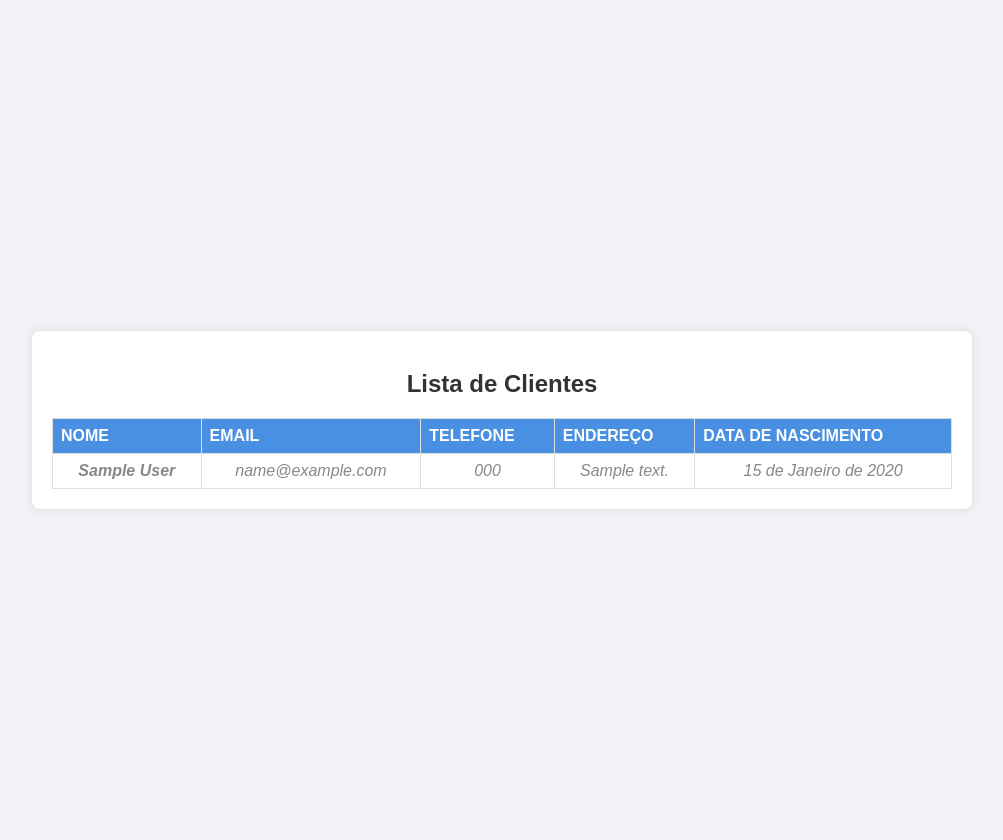
After one commit to Felipe01Daniel/impacta-ads-projeto-software, a Django app: page /list-customers/ in a window 1280 px wide. The commit adds this page. Shown: the whole page, without its empty margins (138-1141 px from the left). Run offline with Django 5.2, Linux system fonts and the light colour scheme; tables that the repository leaves empty hold one stand-in row (values such as "Sample post").

Commit message:
registro e lista de clientes

```diff
--- a/estoque_facil/models.py
+++ b/estoque_facil/models.py
@@ -44,3 +44,23 @@ class UserProfile(models.Model):
 
     def __str__(self):
         return self.user.username
+
+class Customer(models.Model):
+    TYPE_CHOICES = [
+        ('PF', 'Pessoa Física'),
+        ('PJ', 'Pessoa Jurídica'),
+    ]
+
+    type = models.CharField(max_length=2, choices=TYPE_CHOICES)
+    name = models.CharField(max_length=100)
+    email = models.EmailField(unique=True)
+    phone_number = models.CharField(max_length=15, blank=True)
+    address = models.CharField(max_length=255, blank=True)
+    date_of_birth = models.DateField(null=True, blank=True)
+    cpf = models.CharField(max_length=14, blank=True, null=True)
+    cnpj = models.CharField(max_length=18, blank=True, null=True)
+    company_name = models.CharField(max_length=255, blank=True, null=True)
+    created_at = models.DateTimeField(auto_now_add=True)
+
+    def __str__(self):
+        return self.name
--- /dev/null
+++ b/estoque_facil/static/css/list_clients.css
@@ -0,0 +1,74 @@
+body {
+    font-family: Arial, sans-serif;
+    background-color: #f0f2f5;
+    margin: 0;
+    padding: 20px;
+    display: flex;
+    justify-content: center;
+    align-items: center;
+    min-height: 100vh;
+}
+
+.container {
+    background-color: #fff;
+    padding: 20px;
+    max-width: 900px;
+    width: 100%;
+    border-radius: 8px;
+    box-shadow: 0 0 10px rgba(0, 0, 0, 0.1);
+}
+
+h2 {
+    text-align: center;
+    color: #333;
+    margin-bottom: 20px;
+}
+
+.table {
+    width: 100%;
+    border-collapse: collapse;
+    margin-top: 20px;
+}
+
+.table th, .table td {
+    border: 1px solid #ddd;
+    text-align: left;
+    padding: 8px;
+}
+
+.table th {
+    background-color: #4a90e2;
+    color: #fff;
+    font-weight: bold;
+    text-transform: uppercase;
+}
+
+.table tr:nth-child(even) {
+    background-color: #f9f9f9;
+}
+
+.table tr:hover {
+    background-color: #f1f1f1;
+}
+
+.table td {
+    color: #555;
+}
+
+.table td:first-child {
+    font-weight: bold;
+}
+
+.table tbody tr:last-child td {
+    text-align: center;
+    font-style: italic;
+    color: #888;
+}
+
+/* Responsividade */
+@media (max-width: 600px) {
+    .table th, .table td {
+        font-size: 14px;
+        padding: 6px;
+    }
+}
--- /dev/null
+++ b/estoque_facil/templates/list_clients.html
@@ -0,0 +1,40 @@
+{% load static %}
+<!DOCTYPE html>
+<html lang="pt">
+<head>
+    <meta charset="UTF-8">
+    <title>Lista de Clientes</title>
+    <link rel="stylesheet" href="{% static 'css/list_clients.css' %}">
+</head>
+<body>
+    <div class="container">
+        <h2>Lista de Clientes</h2>
+        <table class="table">
+            <thead>
+                <tr>
+                    <th>Nome</th>
+                    <th>Email</th>
+                    <th>Telefone</th>
+                    <th>Endereço</th>
+                    <th>Data de Nascimento</th>
+                </tr>
+            </thead>
+            <tbody>
+                {% for cliente in clientes %}
+                <tr>
+                    <td>{{ cliente.name }}</td>
+                    <td>{{ cliente.email }}</td>
+                    <td>{{ cliente.phone_number }}</td>
+                    <td>{{ cliente.address }}</td>
+                    <td>{{ cliente.date_of_birth }}</td>
+                </tr>
+                {% empty %}
+                <tr>
+                    <td colspan="5">Nenhum cliente cadastrado.</td>
+                </tr>
+                {% endfor %}
+            </tbody>
+        </table>
+    </div>
+</body>
+</html>
--- a/estoque_facil/templates/listar_produtos.html
+++ b/estoque_facil/templates/listar_produtos.html
@@ -38,6 +38,7 @@
             <a href="{% url 'adicionar_produto' %}" class="btn-adicionar">Adicionar Produto</a>
             {% if user.is_superuser %}
             <a href="{% url 'create_user' %}" class="btn-criar-usuario">Criar Usuário</a>
+            <a href="{% url 'register_customer' %}" class="btn-criar-usuario">Criar Cliente</a>
             {% endif %}
         </div>
         <form method="GET" action="">
--- a/estoque_facil/urls.py
+++ b/estoque_facil/urls.py
@@ -8,6 +8,8 @@ urlpatterns = [
     path('editar_produto/<int:produto_id>/', views.editar_produto, name='editar_produto'),
     path('deletar_produto/<int:produto_id>/', views.deletar_produto, name='deletar_produto'),
     path('create-user/', views.create_user, name='create_user'),
+    path('register-customer/',  views.register_customer, name='register_customer'),
+    path('list-customers/', views.listar_clientes, name='listar_clientes'),
     path('login/', views.login_view, name='login'),
     path('logout/', views.logout_view, name='logout'),
 ]
--- a/estoque_facil/views.py
+++ b/estoque_facil/views.py
@@ -2,10 +2,10 @@ from django.shortcuts import render, redirect, get_object_or_404
 from django.contrib.auth.models import User
 from django.contrib.auth import authenticate, login, logout
 from django.contrib.auth.decorators import user_passes_test, login_required
-from .forms import UserForm, UserProfileForm
+from .forms import UserForm, UserProfileForm, CustomerForm
 from django.contrib import messages
 from .forms import ProdutoForm
-from .models import Produto, Categoria
+from .models import Produto, Categoria, Customer
 
 # Create your views here.
 def is_admin(user):
@@ -91,6 +91,23 @@ def create_user(request):
         'profile_form': profile_form
     })
 
+def register_customer(request):
+    if request.method == 'POST':
+        form = CustomerForm(request.POST)
+        if form.is_valid():
+            form.save()
+            messages.success(request, 'Cliente registrado com sucesso!')
+            return redirect('listar_clientes')
+    else:
+        form = CustomerForm()
+
+    return render(request, 'register_customer.html', {'form': form})
+
+
+def listar_clientes(request):
+    clientes = Customer.objects.all()
+    return render(request, 'list_clients.html', {'clientes': clientes})
+
 def login_view(request):
     if request.method == 'POST':
         username = request.POST['username']
```
Also changed, not shown: estoque_facil/admin.py (+12 -1 lines), estoque_facil/forms.py (+28 -1 lines), estoque_facil/templates/register_customer.html (added, +100 -0 lines), estoque_facil/migrations/0003_customer.py (added).
